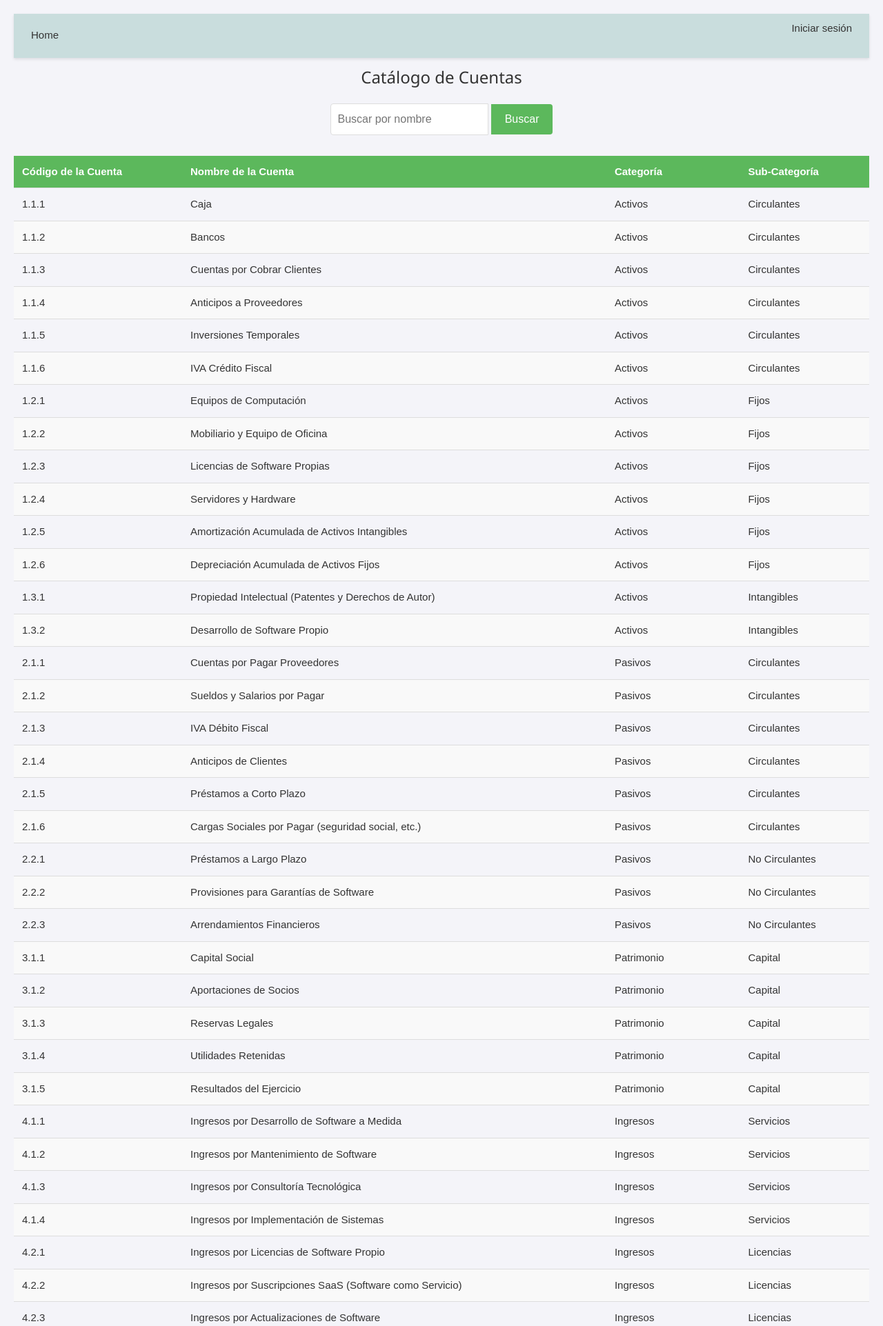
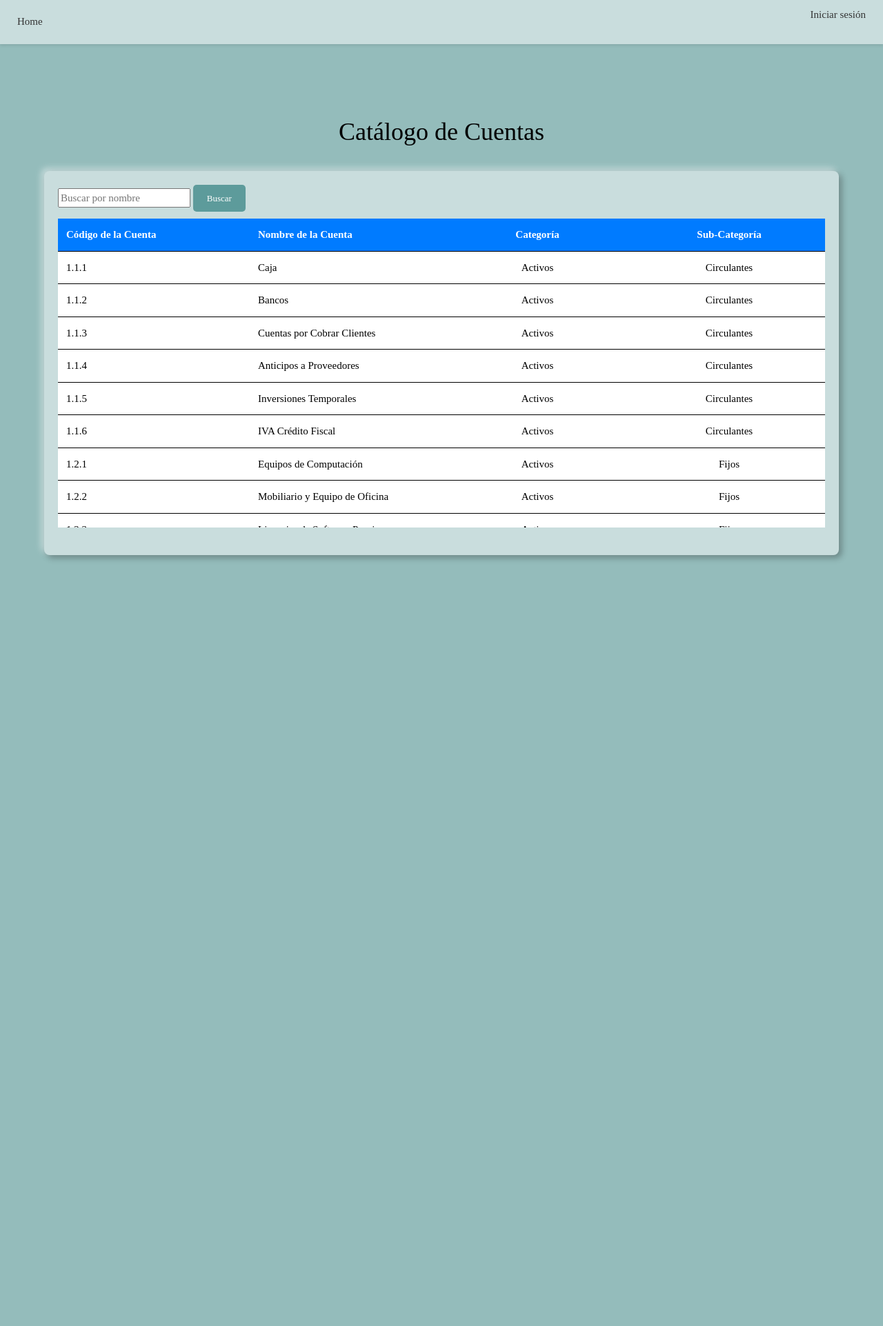
Before and after one commit to KikeHerrera/Sistema-Contable-Automatizado, a Django app: page /catalogo_de_cuenta/ in a window 1280 px wide. Shown: the top 1923 px of the page at 69% size. After the commit the page ends 812 px from the top, so only its background shows below. Run offline with Django 4.2, Linux system fonts and the light colour scheme; data comes from the database, SQL or seed files in the repository; both versions use the stored data as it was after the commit; some libraries are stand-ins or nearby versions.

Commit message:
Catalogo de cuentas complete

```diff
--- a/Sistema/static/css/catalogo.css
+++ b/Sistema/static/css/catalogo.css
@@ -1,90 +1,159 @@
-/* Contenedor principal */
+/* styles.css */
 body {
-    font-family: Arial, sans-serif;
-    background-color: #f4f4f9;
-    color: #333;
-    margin: 0;
-    padding: 20px;
+    font-family: 'Times New Roman', Times, serif;
+    background-color: #94bcbb;
 }
 
 .container {
-    max-width: 800px;
-    margin: 0 auto;
+    width: 90%;
+    max-width: 1200px;
+    background-color: #c9dddd;
     padding: 20px;
-    background-color: #ffffff;
+    /* Cambia la sombra para un efecto más 3D */
+    box-shadow: 4px 4px 10px rgba(0, 0, 0, 0.3),
+        -4px -4px 10px #c9dddd;
     border-radius: 8px;
-    box-shadow: 0px 4px 10px rgba(0, 0, 0, 0.1);
+    margin-top: 20px;
+    display: flex;
+    flex-wrap: wrap;
+    gap: 10px;
 }
 
-/* Encabezado */
-h1 {
-    text-align: center;
-    color: #333;
-    margin-bottom: 20px;
-    font-size: 24px;
+.table-row {
+    display: flex;
+    flex-direction: row;
+    border-bottom: 1px solid black;
 }
 
-/* Formulario de búsqueda */
-form {
-    display: flex;
-    justify-content: center;
-    margin-bottom: 20px;
-}
-
-input[type="text"] {
+.table-row > div {
     padding: 10px;
-    border: 1px solid #ddd;
-    border-radius: 4px 0 0 4px;
-    outline: none;
-    font-size: 16px;
+    min-width: 100px;
     flex: 1;
 }
 
-button[type="submit"] {
-    padding: 10px 20px;
-    background-color: #5cb85c;
-    border: none;
-    border-radius: 0 4px 4px 0;
-    color: #ffffff;
-    font-size: 16px;
-    cursor: pointer;
-}
-
-button[type="submit"]:hover {
-    background-color: #4cae4c;
-}
-
-/* Tabla de cuentas */
-table {
-    width: 100%;
-    border-collapse: collapse;
-    margin-top: 10px;
-}
-
-th, td {
-    padding: 12px;
-    text-align: left;
-    border-bottom: 1px solid #ddd;
-}
-
-th {
-    background-color: #5cb85c;
-    color: #ffffff;
+.table-header {
+    background-color: #007bff;
+    color: white;
     font-weight: bold;
 }
 
-tr:nth-child(even) {
-    background-color: #f9f9f9;
+h1 {
+    text-align: center;
+    margin-top: 100px;
+    font-family: 'Times New Roman', Times, serif;
+    color: black;
 }
 
-tr:hover {
-    background-color: #f1f1f1;
+ table {
+    width: 100%; /* Asegura que la tabla ocupe todo el ancho del contenedor */
+    border-collapse: collapse;
+    margin-bottom: 20px;
+    text-align: center;
 }
 
-/* Mensaje cuando no hay resultados */
-td[colspan="3"] {
+table thead tr {
+    background-color: #007bff;
+    color: white;
+}
+
+table th,
+table td {
+    padding: 12px;
+    text-align: left;
+    border-bottom: 1px solid black;
+    word-wrap: break-word; /* Ajuste de palabra para textos largos */
+}
+tbody tr{
+    background-color: white;
+}
+tbody tr:nth-child(even) {
+    background-color: white;
+}
+
+.table tr:nth-child(odd) {
+    background-color: white;
+    /* Color para filas impares */
+}
+
+.totals-container {
+    display: flex;
+    flex-direction: column; /* Cambia la dirección a columna */
+    justify-content: center;
+    align-items: flex-start; /* Alinea los elementos al inicio (izquierda) */
+    margin-top: 10px;
+    font-weight: bold
+}
+
+.total-item {
+    font-size: 16px;
+    color: black;
+    margin-bottom: 5px; /* Añade espacio entre "Total Debe" y "Total Haber" */
+}
+
+/* Scrollable table body */
+table tbody {
+    display: block;
+    max-height: 400px; /* Ajusta la altura según sea necesario */
+    overflow-y: auto;
+    width: 100%;
+}
+
+table thead, table tbody tr {
+    display: table;
+    width: 100%;
+    table-layout: fixed; /* Distribuye el ancho uniformemente */
+}
+
+/* Alinear texto de la columna "Saldo Deudor" (columna 3) al centro */
+table td:nth-child(3),
+table th:nth-child(3) {
     text-align: center;
-    color: #888;
-    font-style: italic;
-    padding: 20px;
 }
+
+/* Alinear texto de la columna "Saldo Acredor" (columna 3) al centro */
+table td:nth-child(4),
+table th:nth-child(4) {
+    text-align: center;
+}
+
+/* Pseudo-elemento para el fondo animado */
+nav a::after {
+    content: "";
+    position: absolute;
+    top: 0;
+    left: 0;
+    width: 100%;
+    height: 100%;
+    background-color: #5d9b9b;
+    /* Color del fondo al pasar el puntero */
+    border-radius: 25%;
+    z-index: -1;
+    transition: transform 0.3s ease;
+    transform: scaleX(0);
+    transform-origin: left;
+}
+
+/* Efecto hover para mostrar el fondo */
+nav a:hover::after {
+    transform: scaleX(1);
+}
+
+nav a:hover {
+    color: yellow;
+    /* Cambia el color del texto al pasar el puntero */
+}
+
+form .btn-primary {
+    background-color: #5d9b9b;
+    color: white;
+    padding: 10px 20px;
+    border: none;
+    border-radius: 5px;
+    font-size: 13px;
+    cursor: pointer;
+    transition: background-color 0.3s ease;
+}
+
+form .btn-primary:hover {
+    background-color: blue;
+}
--- a/Sistema/templates/catalogo_de_cuenta.html
+++ b/Sistema/templates/catalogo_de_cuenta.html
@@ -1,9 +1,11 @@
 {% extends "base.html" %}
 
 {% block content %}
+<link rel="stylesheet" href="../static/css/catalogo.css">
 <h1>Catálogo de Cuentas</h1>
 
-<link rel="stylesheet" href="../static/css/catalogo.css">
+<div class="container">
+
     <!-- Campo de búsqueda -->
     <form method="get" action="{% url 'catalogo_de_cuenta' %}" class="mb-4">
         <div class="input-group">
@@ -12,8 +14,8 @@
         </div>
     </form>
 
-
-
+    <!-- Contenedor de la tabla con scroll -->
+    <div class="table-container">
         <table>
             <thead>
                 <tr>
@@ -33,10 +35,13 @@
                 </tr>
                 {% empty %}
                 <tr>
-            <td colspan="3">No hay cuentas contables registradas.</td>
+                    <td colspan="4">No hay cuentas contables registradas.</td>
                 </tr>
                 {% endfor %}
             </tbody>
         </table>
+    </div>
+</div>
+
 
 {% endblock %}
```
Also changed, not shown: db.sqlite3. Lines whose indentation alone changed are shown as unchanged.
